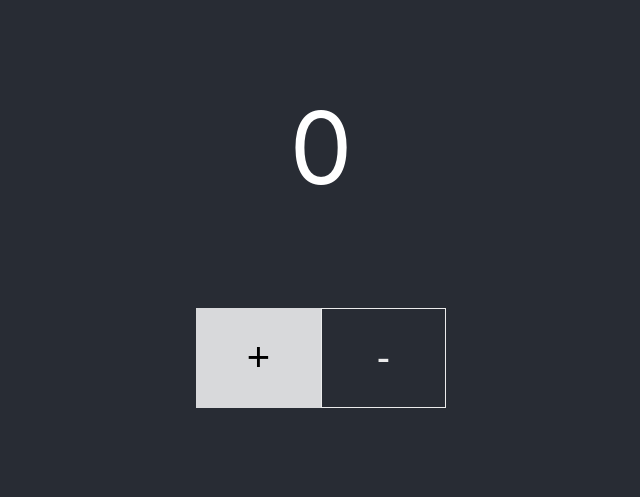
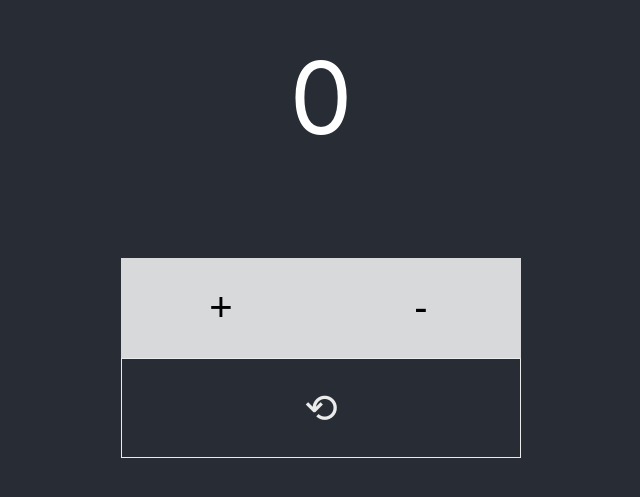
Before and after one commit to saylerb/react-todo, a React (Create React App) app: page / in a window 1280 px wide. Shown: the part 153-650 px from the top of the page, without its empty margins (319-959 px from the left). Built offline with nearby package versions, Linux system fonts and the light colour scheme.

Commit message:
add a reset button

```diff
--- a/src/App.css
+++ b/src/App.css
@@ -11,7 +11,7 @@
 }
 
 .container {
-  width: 250px;
+  width: 400px;
 }
 
 .count-display {
@@ -58,3 +58,7 @@
   color: #ebebeb;
   border: solid #ebebeb 1px;
 }
+
+.button.reset {
+  width: 100%;
+}
--- a/src/App.js
+++ b/src/App.js
@@ -17,6 +17,9 @@ function App() {
         <button className="button" onClick={() => setCount(count - 1)}>
           -
         </button>
+        <button className="button reset" onClick={() => setCount(0)}>
+          ⟲
+        </button>
       </div>
     </div>
   );
```
Also changed, not shown: 1 other file (tests, documents, lock files or other folders).
